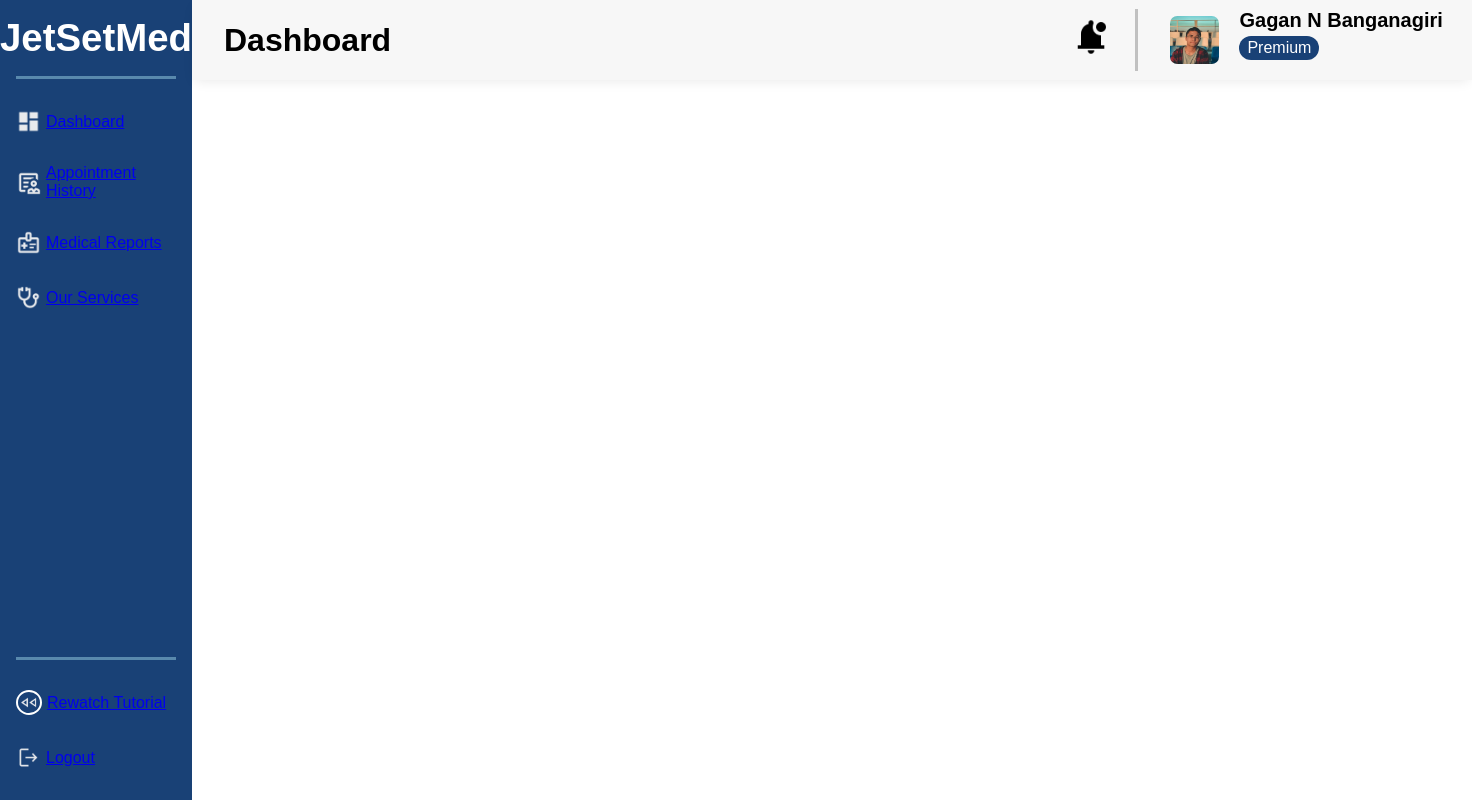
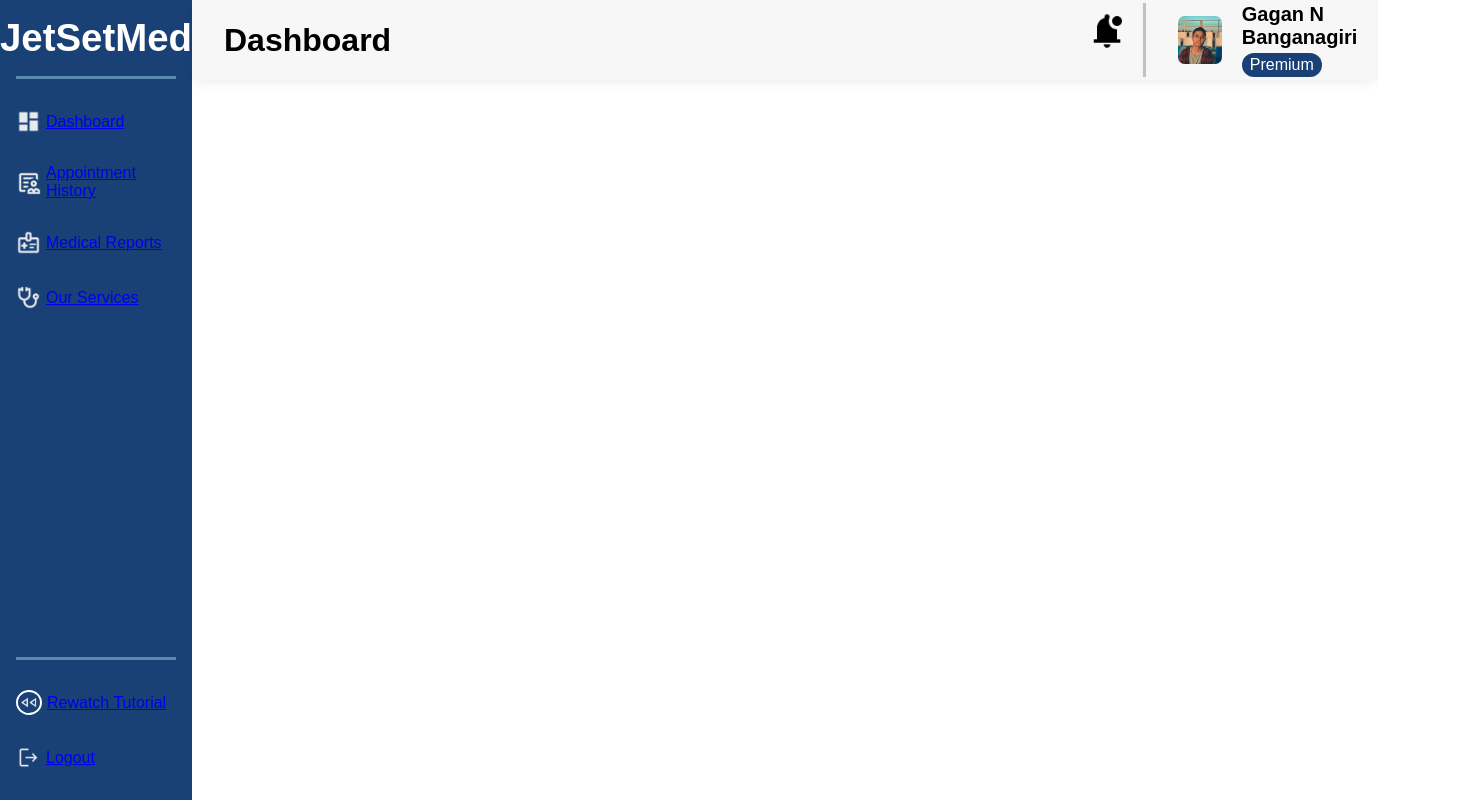
Before and after one commit to affangitty/JetSetMed, a React (Vite) app: page / in a window 1280 px wide. Shown: the whole page, 1472 px wide, since content can reach past the window. Built offline with nearby package versions, Linux system fonts and the light colour scheme.

Commit message:
style : update dashboard for UI consistency

```diff
--- a/src/Utilities/Navbar/Navbar.css
+++ b/src/Utilities/Navbar/Navbar.css
@@ -6,16 +6,13 @@
     display: flex;
     align-items: center;
     padding-left: 2rem;
-    gap: 42.5rem;
+    gap: 43.5rem;
 }
 .navright{
-    display: flex;
-    width: 26rem;
-    height: 78%;
+    display: flex;/
 }
 .pinfo{
     width: 100%;
-    height: 100%;
     display: flex;
     flex-direction: column;
     gap: 0.25rem;
@@ -46,8 +43,7 @@
 }
 
 .notif{
-    padding-right: 1.5rem;
+    padding-right: 1rem;
     padding-top: 0.5rem;
     height: 3rem;
-    width: 4rem;
 }
```
